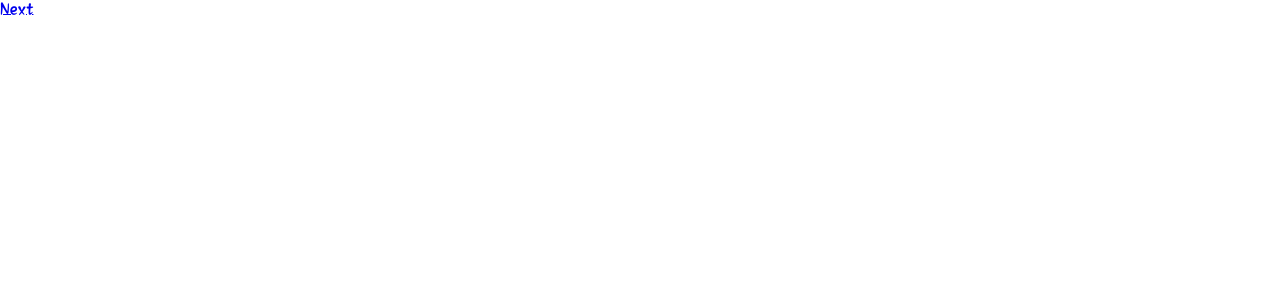
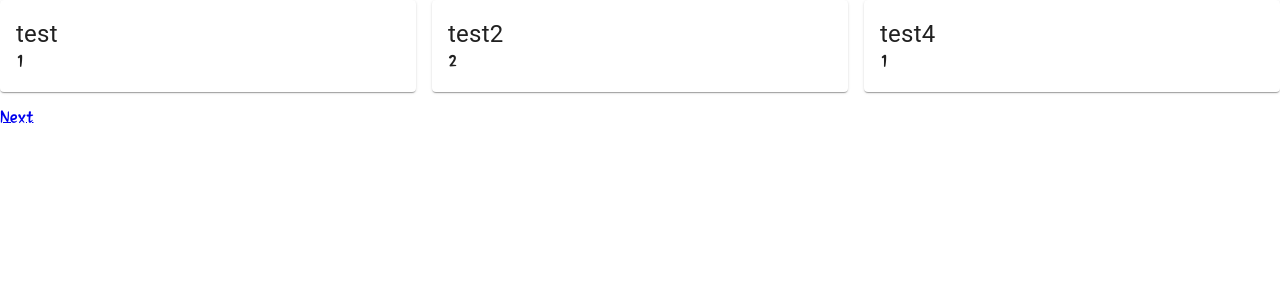
Before and after one commit to jaehvvan/snu-web-final, a React (Create React App) app: page /youtube in a window 1280 px wide. Shown: the top 300 px of the page. Built offline with nearby package versions, Linux system fonts and the light colour scheme.

Commit message:
Add homebar (#12)
Co-authored-by: ddongmin.kim <ddongmin.kim@navercorp.com>

```diff
--- /dev/null
+++ b/src/components/Team.js
@@ -0,0 +1,14 @@
+import { Card, CardContent, Typography } from '@mui/material';
+
+const Team = ({ onClickTeam, name, score }) => {
+  return (
+    <Card onClick={onClickTeam}>
+      <CardContent>
+        <Typography sx={{fontSize: 24}} >{name}</Typography>
+        {score}
+      </CardContent>
+    </Card>
+  );
+};
+
+export default Team;
--- a/src/components/YoutubeModal.js
+++ b/src/components/YoutubeModal.js
@@ -1,8 +1,6 @@
 import YouTube from 'react-youtube';
 
-const VideoModal = (props) => {
-  const { videoID, timestamp } = props;
-
+const VideoModal = ({videoID, timestamp}) => {
   return <YouTube videoId={videoID} onReady={(e) => e.target.seekTo(timestamp)} />;
 };
 
--- a/src/pages/YoutubePage.js
+++ b/src/pages/YoutubePage.js
@@ -1,9 +1,28 @@
 import YoutubeModal from '../components/YoutubeModal';
 import { Link, Navigate } from 'react-router-dom';
+import { Grid, Box } from '@mui/material';
+import Team from '../components/Team';
+import { useState } from 'react';
+import '../styles/card.css';
 
 const YoutubePage = () => {
   const currentIndex = 0;
   const musics = [{ ID: 'tOtesnkPJeg', timestamp: 10 }];
+  const [changed, setChanged] = useState(false);
+  const [teams, setTeams] = useState([
+    { name: 'test', score: 1 },
+    { name: 'test2', score: 2 },
+    { name: 'test4', score: 1 }
+  ]);
+
+  const increaseScore = (index) => {
+    if (!changed) {
+      setTeams(
+        teams.map((team, idx) => (idx === index ? { ...team, score: team.score + 1 } : team)),
+      );
+      setChanged(true);
+    }
+  };
 
   if (musics === null) {
     console.error('Fuck!');
@@ -14,10 +33,19 @@ const YoutubePage = () => {
   const music = musics[currentIndex];
 
   return (
-    <div>
-      <YoutubeModal videoID={music.ID} timestamp={music.timestamp} />
-      <Link to={isLast ? '/finish' : '/question'}>Next</Link>
-    </div>
+    <Box sx={{ flexGrow: 1 }}>
+      <Grid container spacing={2}>
+        {teams.map((team, idx) => (
+          <Grid item xs={12 / teams.length} key={team.name}>
+            <Team onClickTeam={() => increaseScore(idx)} name={team.name} score={team.score} />
+          </Grid>
+        ))}
+        <Grid item xs={8}>
+          <YoutubeModal videoID={music.ID} timestamp={music.timestamp} />
+          <Link to={isLast ? '/finish' : '/question'}>Next</Link>
+        </Grid>
+      </Grid>
+    </Box>
   );
 };
 
--- /dev/null
+++ b/src/styles/card.css
@@ -0,0 +1,4 @@
+.MuiCard-root:hover {
+    background-color: blueviolet;
+    color: white;
+}
```
